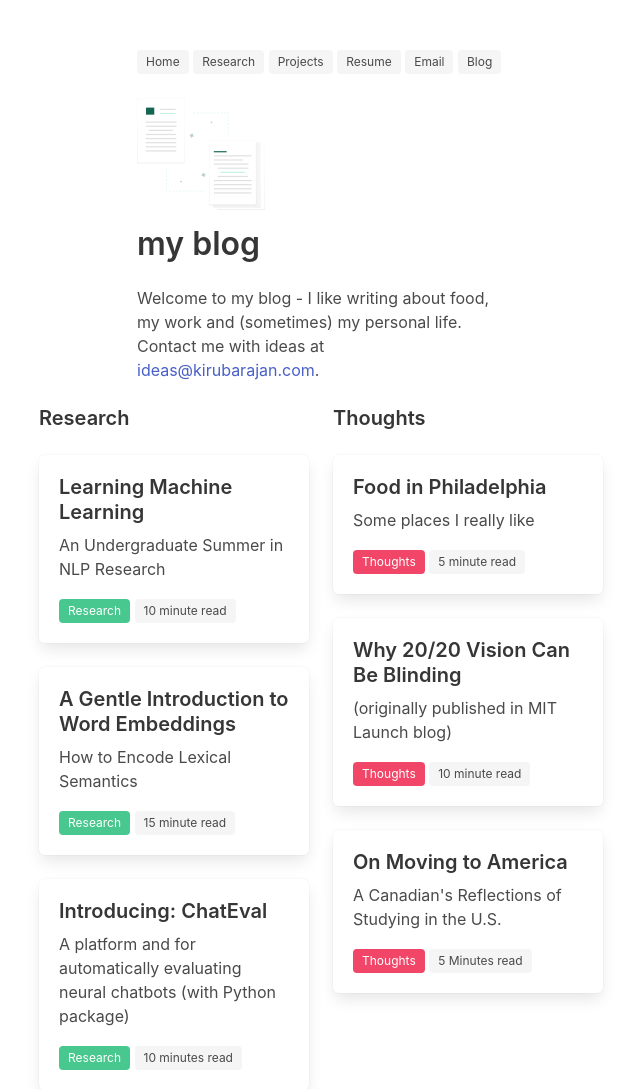
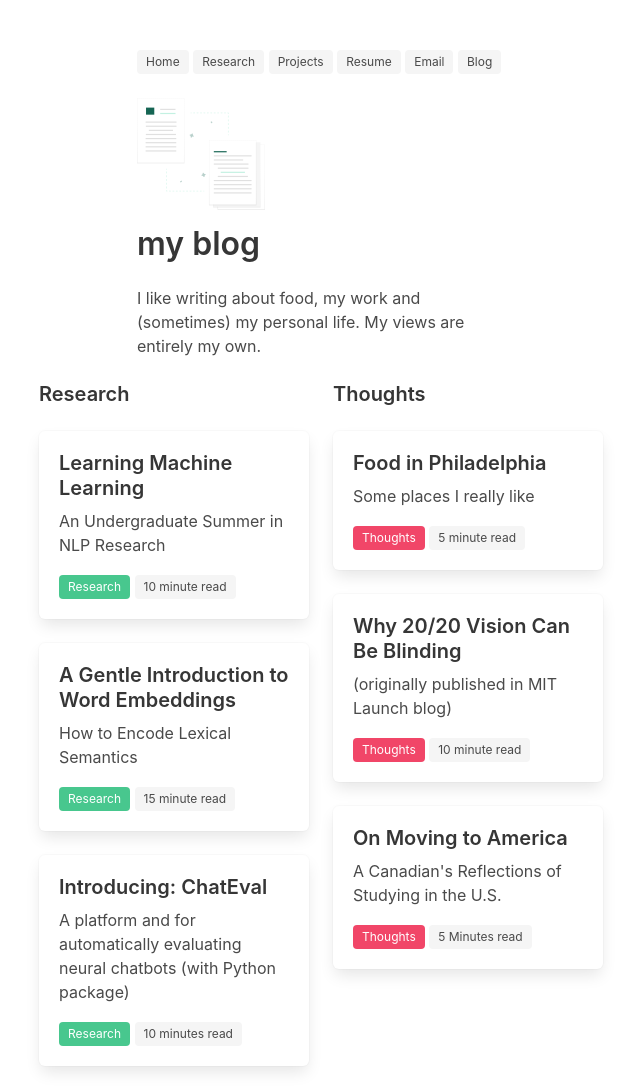
Before and after one commit to kirubarajan/old_site, a Django app: page /blog/ in a window 1280 px wide. Shown: the top 1089 px of the page, without its empty margins (319-959 px from the left). Run offline with Django 3.2, Linux system fonts and the light colour scheme; data comes from the database, SQL or seed files in the repository; both versions use the stored data as it was after the commit; some libraries are stand-ins or nearby versions.

Commit message:
update blog

```diff
--- a/about/templates/blog.html
+++ b/about/templates/blog.html
@@ -20,8 +20,8 @@
             <img src="{% static 'img/papers.svg' %}">
           </figure>
             <h1 class="title"> my blog </h1>
-            <p>Welcome to my blog - I like writing about food, my work and (sometimes)
-              my personal life. Contact me with ideas at <a href="mailto:ideas@kirubarajan.com">ideas@kirubarajan.com</a>.</p>
+            <p>I like writing about food, my work and (sometimes)
+              my personal life. My views are entirely my own.</p>
         </div>
         <div class="column is-one-fourth"> </div>
       </div>
```
Also changed, not shown: db.sqlite3.
